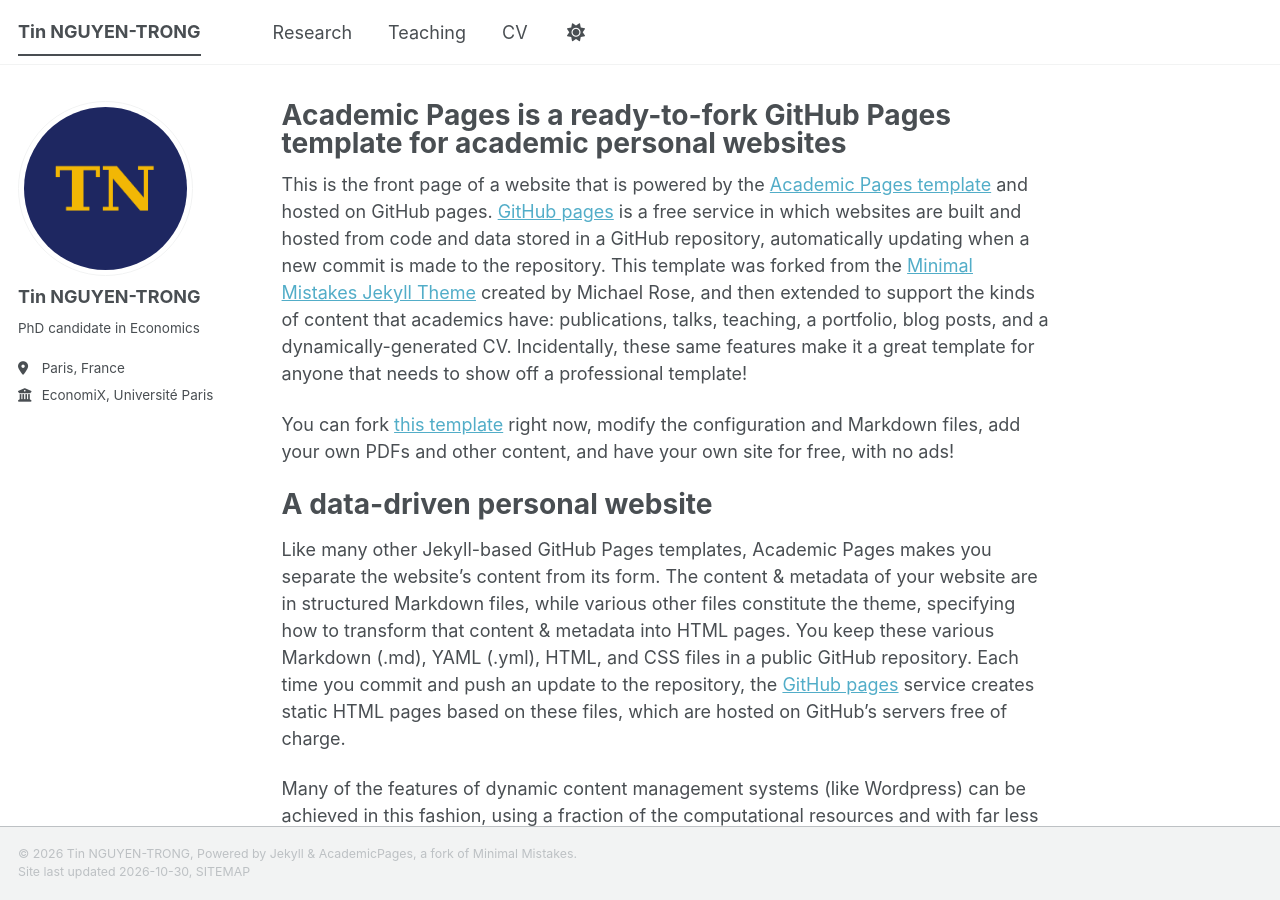
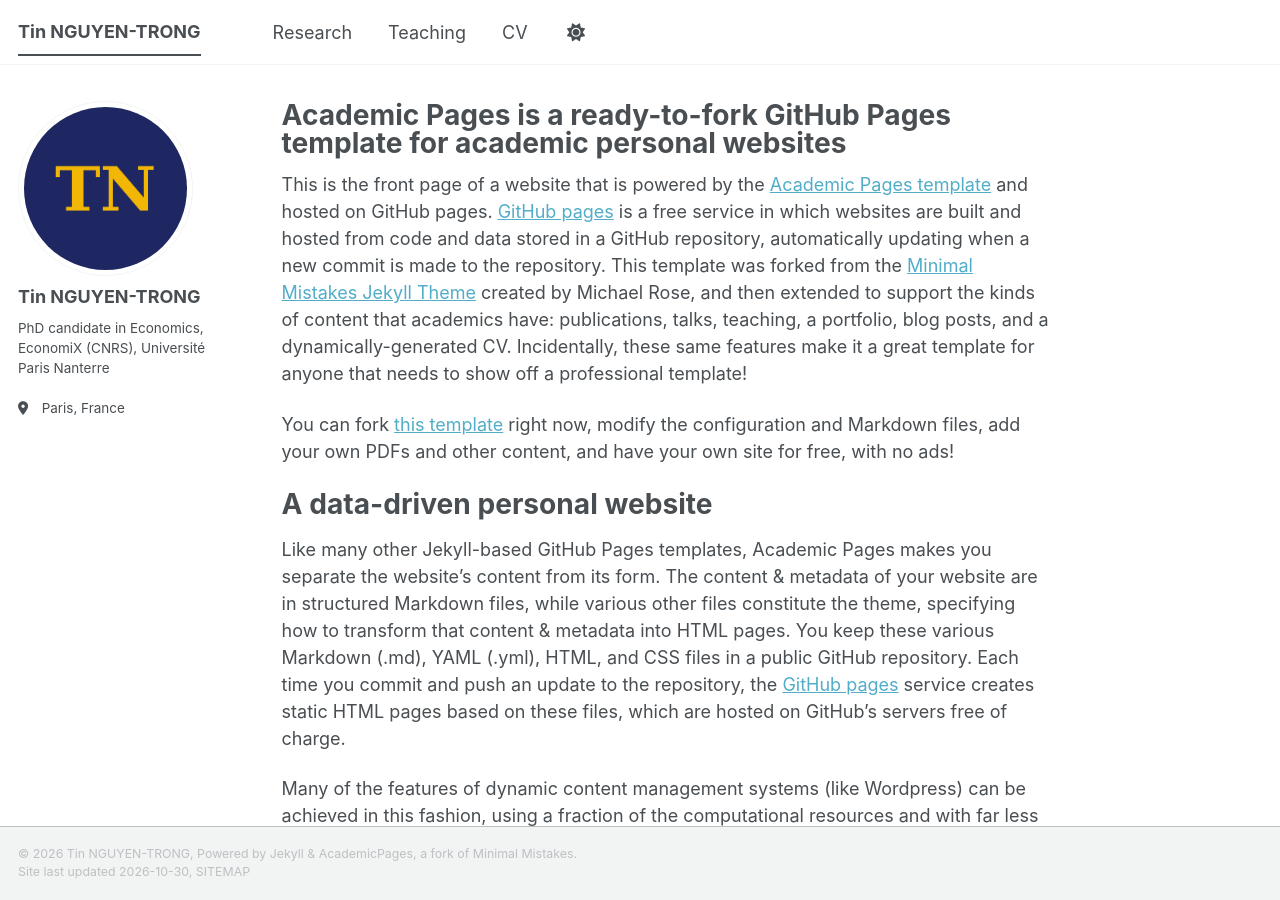
Before and after one commit to trongtin142/trongtin142.github.io, a Jekyll site: the page built from _pages/about.md, in a window 1280 px wide and 900 px high. Built offline with Jekyll 4.4.1, drawn with Linux system fonts in a browser that asks for light colours; a script bundle is joined from its source files by our own code; a style sheet for code colours, icons or effects is not loaded; some of the changed lines change nothing that is shown.

Commit message:
Show affiliation in sidebar bio

```diff
--- a/_config.yml
+++ b/_config.yml
@@ -26,9 +26,9 @@ author:
   avatar           : "profile.png"
   name             : "Tin NGUYEN-TRONG"
   pronouns         : # example: "she/her"
-  bio              : "PhD candidate in Economics"
+  bio              : "PhD candidate in Economics, EconomiX (CNRS), Université Paris Nanterre"
   location         : "Paris, France"
-  employer         : "EconomiX, Université Paris Nanterre"
+  employer         : # short institution name (long names get cut off)
   uri              : # URL
   email            : # add an email address here
 
```
